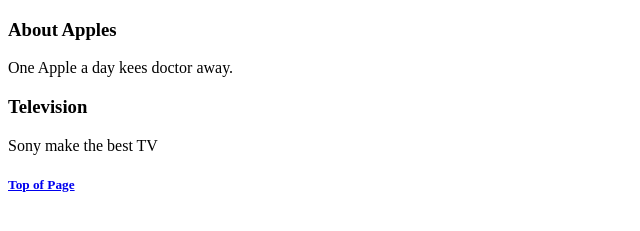
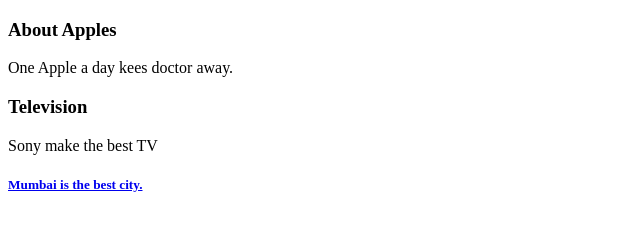
Before and after one commit to manoharkr001/testing-website, a plain HTML site: page index.html in a window 1280 px wide. Shown: the part 337-568 px from the top of the page, without its empty margins (0-640 px from the left). Drawn offline with Linux system fonts and the light colour scheme.

Commit message:
second commit

```diff
--- a/index.html
+++ b/index.html
@@ -34,7 +34,7 @@
             <h3 id = 'tv'>Television</h3>
             <p>Sony make the best TV</p>
 
-            <h5><a href= "#top">Top of Page</a></h5>
+            <h5><a href= "#top">Mumbai is the best city.</a></h5>
         </nav>
     </body>
 </html>
```
